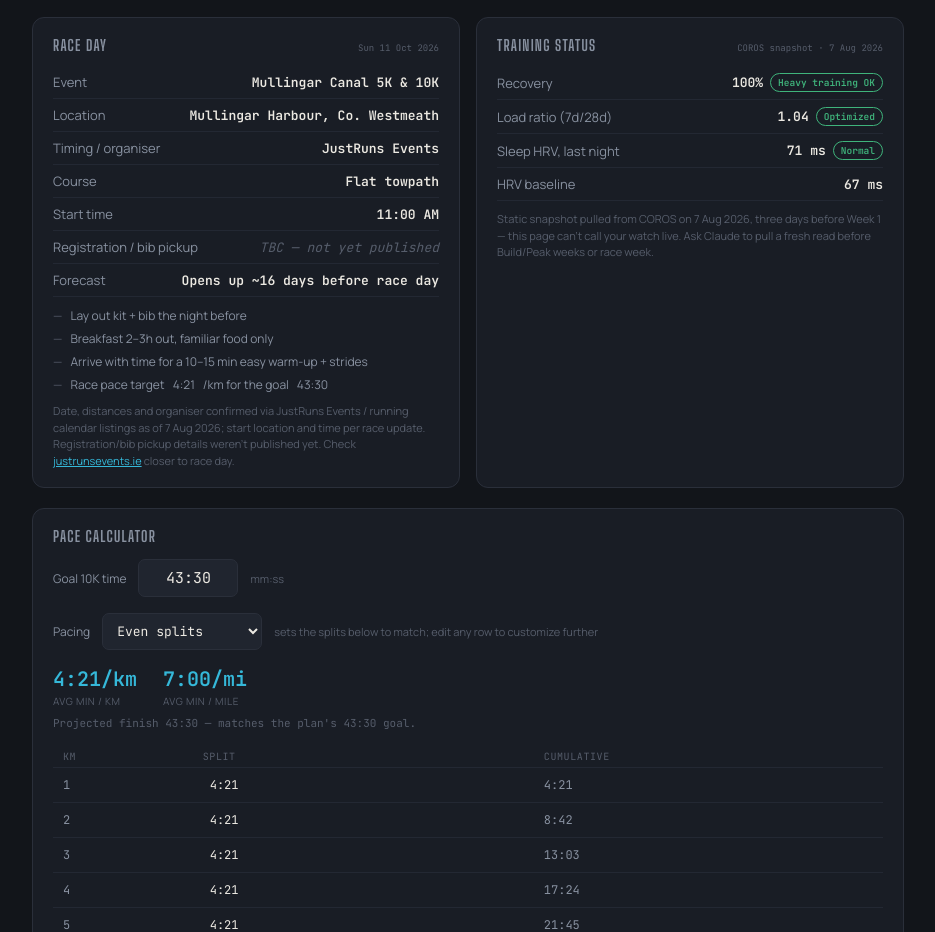
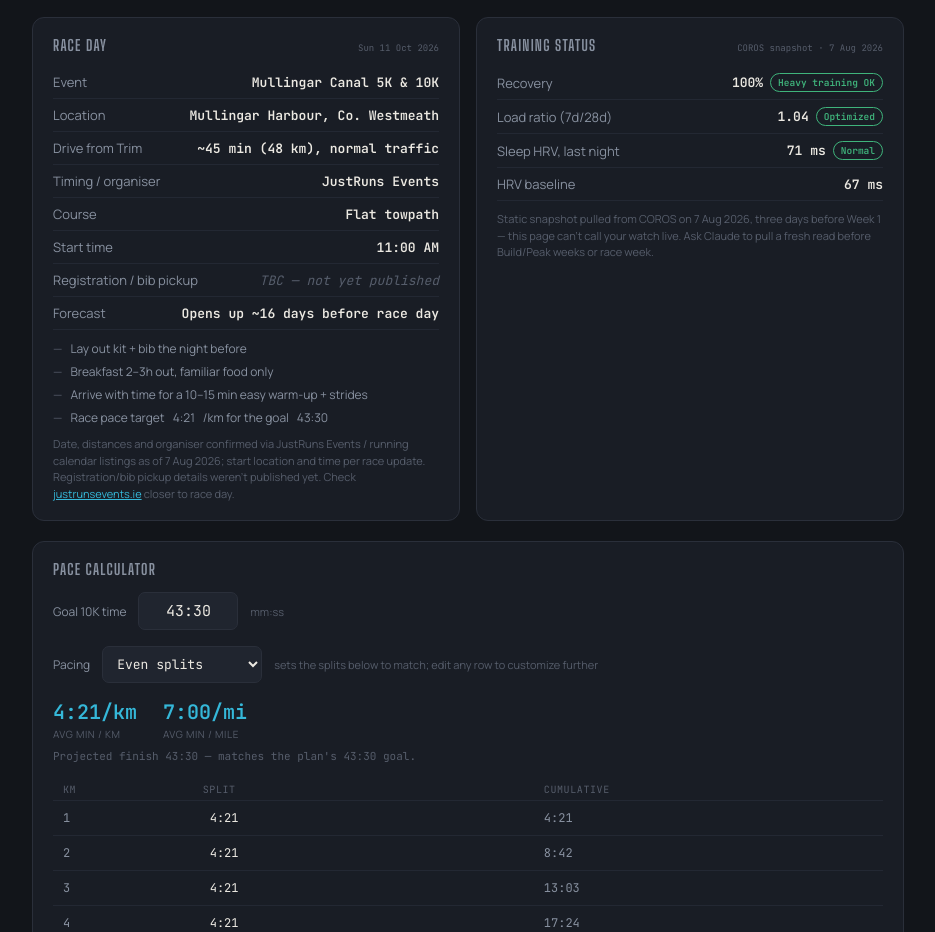
Before and after one commit to colinmckay/mullingar-canal-10k, a plain HTML site: page index.html in a window 1280 px wide. Shown: the part 2340-3272 px from the top of the page, without its empty margins (172-1107 px from the left). Drawn offline with Linux system fonts and the light colour scheme.

Commit message:
Add expected drive time from Trim to Mullingar Harbour to the race day card

```diff
--- a/index.html
+++ b/index.html
@@ -512,6 +512,7 @@
       <h2>Race day <span class="snap" id="raceDaySnap"></span></h2>
       <div class="info-row"><span class="k">Event</span><span class="v" id="raceEvent"></span></div>
       <div class="info-row"><span class="k">Location</span><span class="v" id="raceLocation"></span></div>
+      <div class="info-row"><span class="k">Drive from Trim</span><span class="v" id="raceDriveTime"></span></div>
       <div class="info-row"><span class="k">Timing / organiser</span><span class="v" id="raceOrganiser"></span></div>
       <div class="info-row"><span class="k">Course</span><span class="v" id="raceCourse"></span></div>
       <div class="info-row"><span class="k">Start time</span><span class="v" id="raceStartTime"></span></div>
@@ -598,6 +599,7 @@ const PLAN_CONFIG = {
 
   event: 'Mullingar Canal 5K & 10K',
   location: 'Mullingar Harbour, Co. Westmeath',
+  driveFromTrim: '~45 min (48 km), normal traffic',
   organiser: 'JustRuns Events',
   course: 'Flat towpath',
   startTime: '11:00 AM',
@@ -820,6 +822,7 @@ function applyPlanConfig(){
   document.getElementById('raceDaySnap').textContent = PLAN_CONFIG.raceDateLabel;
   document.getElementById('raceEvent').textContent = PLAN_CONFIG.event;
   document.getElementById('raceLocation').textContent = PLAN_CONFIG.location;
+  document.getElementById('raceDriveTime').textContent = PLAN_CONFIG.driveFromTrim;
   document.getElementById('raceOrganiser').textContent = PLAN_CONFIG.organiser;
   document.getElementById('raceCourse').textContent = PLAN_CONFIG.course;
   document.getElementById('raceStartTime').textContent = PLAN_CONFIG.startTime;
```
